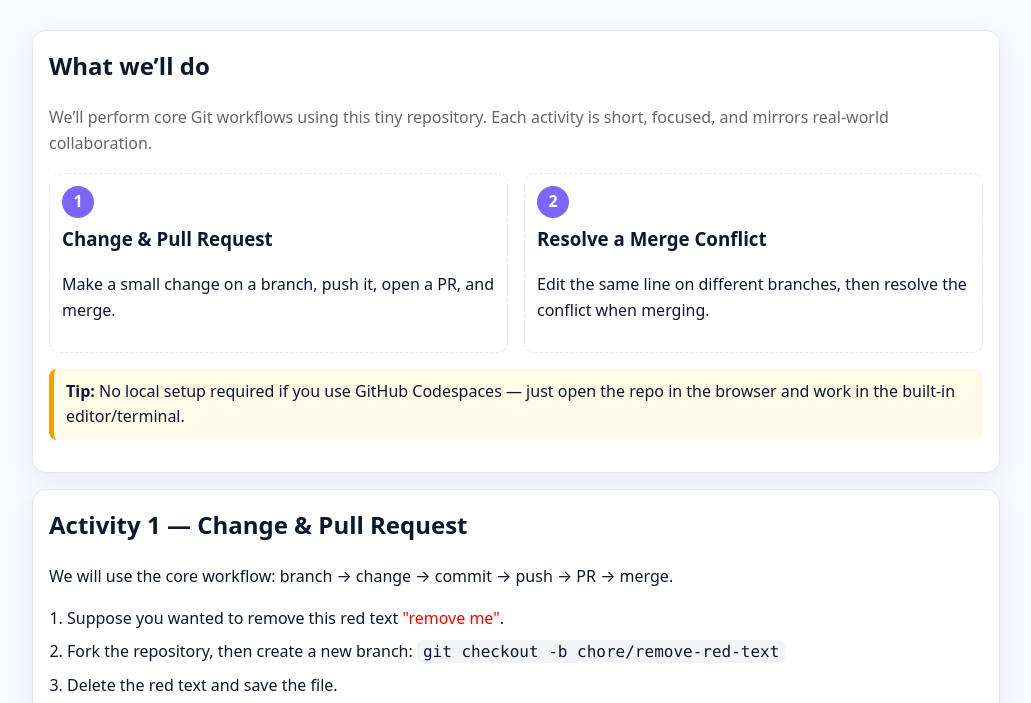
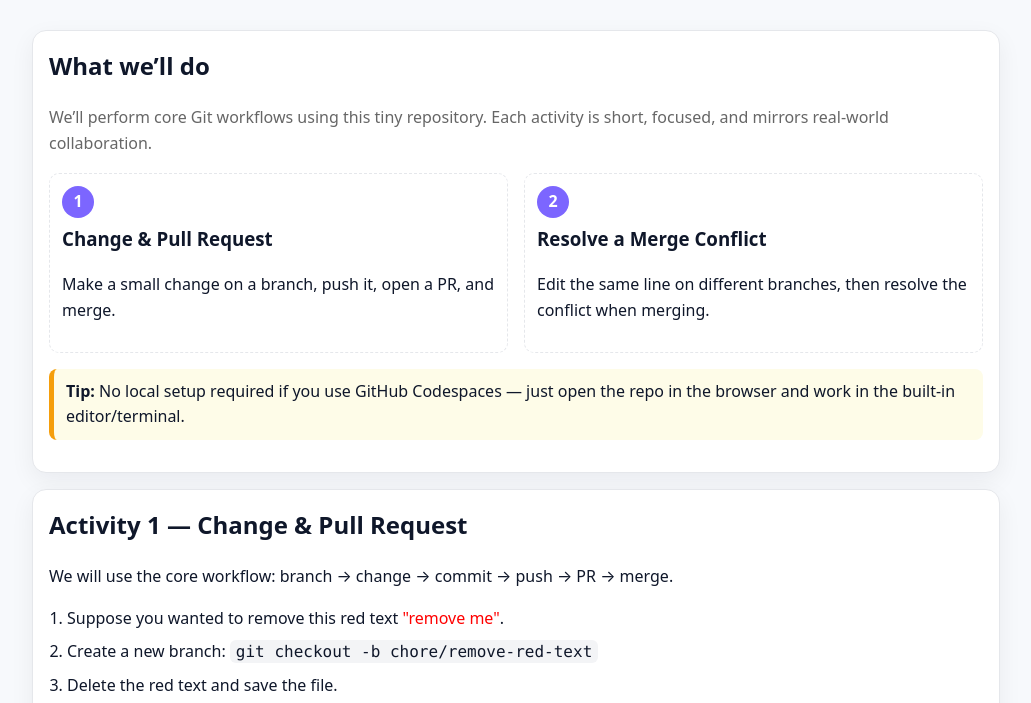
Before and after one commit to WilliamTayNZ/projects-101-git-activity, a plain HTML site: page index.html in a window 1280 px wide. Shown: the part 86-789 px from the top of the page, without its empty margins (124-1155 px from the left). Drawn offline with Linux system fonts and the light colour scheme.

Commit message:
remove Fork instruction

```diff
--- a/index.html
+++ b/index.html
@@ -46,7 +46,7 @@
 
       <ol class="list-steps">
         <li>Suppose you wanted to remove this red text <span style="color:red">"remove me"</span>.</li>
-        <li>Fork the repository, then create a new branch:
+        <li>Create a new branch:
           <code>git checkout -b chore/remove-red-text</code>
         </li>
         <li>Delete the red text and save the file.</li>
```
